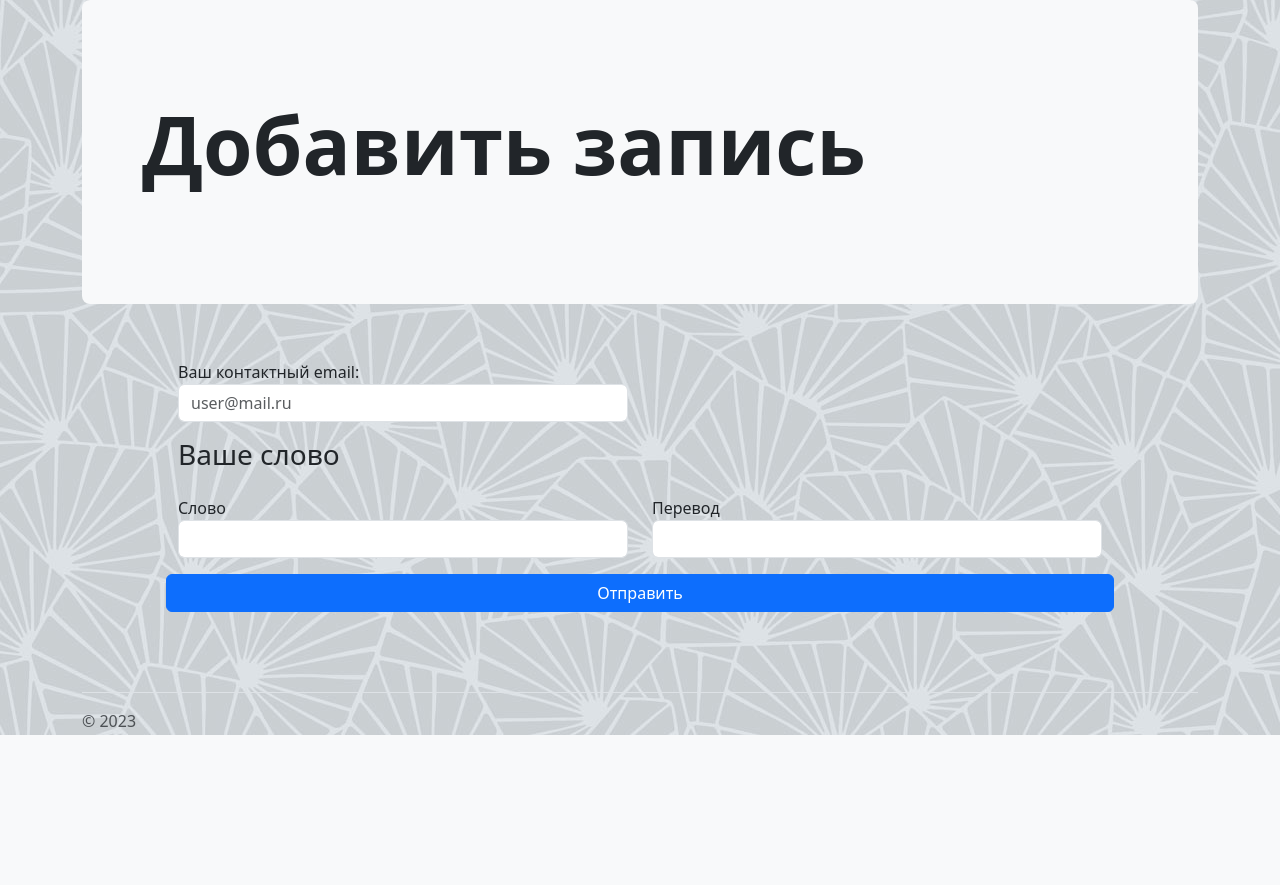
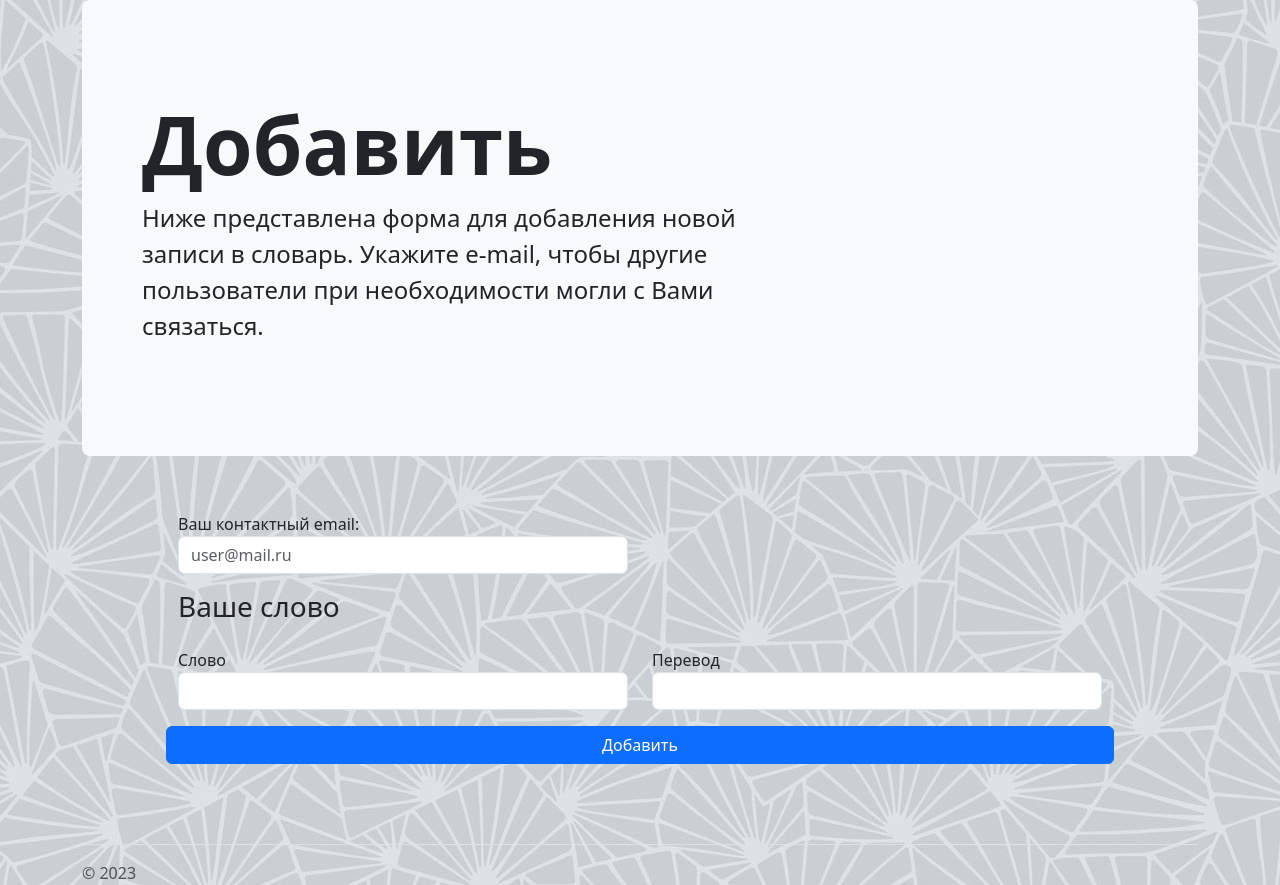
Before and after one commit to mattolsen249/dictionary, a Django app: page /add-word in a window 1280 px wide. Shown: the part 65-950 px from the top of the page. Before the commit the page ends 800 px from the top, so only its background shows below. Run offline with Django 4.2, Linux system fonts and the light colour scheme; some libraries are stand-ins or nearby versions.

Commit message:
add_word_page.html modified

```diff
--- a/templates/add_word_page.html
+++ b/templates/add_word_page.html
@@ -1,12 +1,16 @@
 {% extends "base_page.html" %}
 
 {% block page-title %}
-Добавить запись
+Добавить
+{% endblock %}
+
+{% block page-lead %}
+Ниже представлена форма для добавления новой записи в словарь.
+Укажите e-mail, чтобы другие пользователи при необходимости могли с Вами связаться.
 {% endblock %}
 
 {% block content %}
-<div class="container-sm px-5 py-5" id="term-form"
-     xmlns="http://www.w3.org/1999/html">
+<div class="container-sm px-5 py-5" id="term-form" xmlns="http://www.w3.org/1999/html">
     <form method="post">
         <div class="row px-5 py-2">
             <div class="col-md-6">
@@ -28,7 +32,7 @@
             </div>
         </div>
         <div class="row px-5 py-2">
-            <button type="submit" class="btn btn-primary" formaction="/send-word">Отправить</button>
+            <button type="submit" class="btn btn-primary" formaction="/send-word-add">Добавить</button>
         </div>
     </form>
 </div>
```
